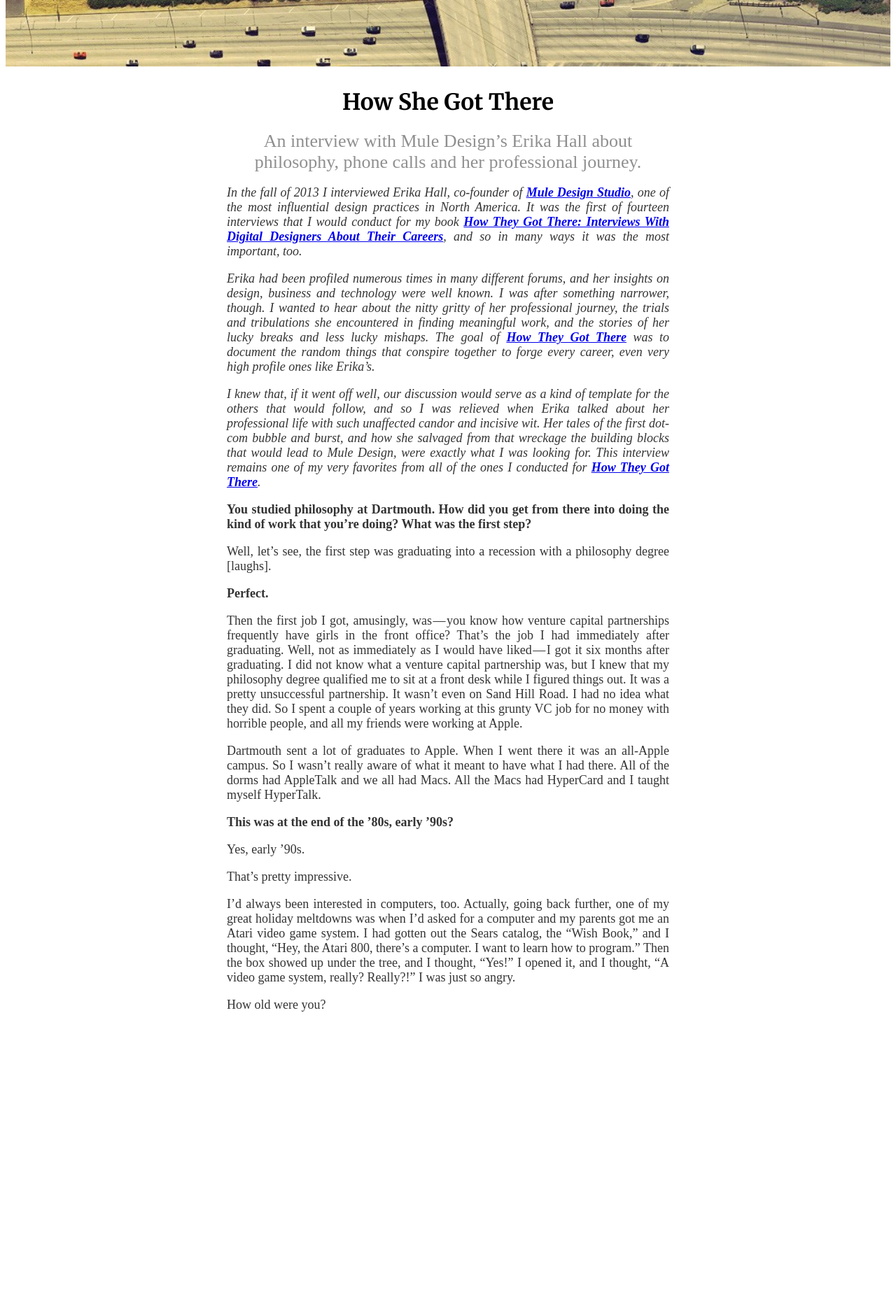
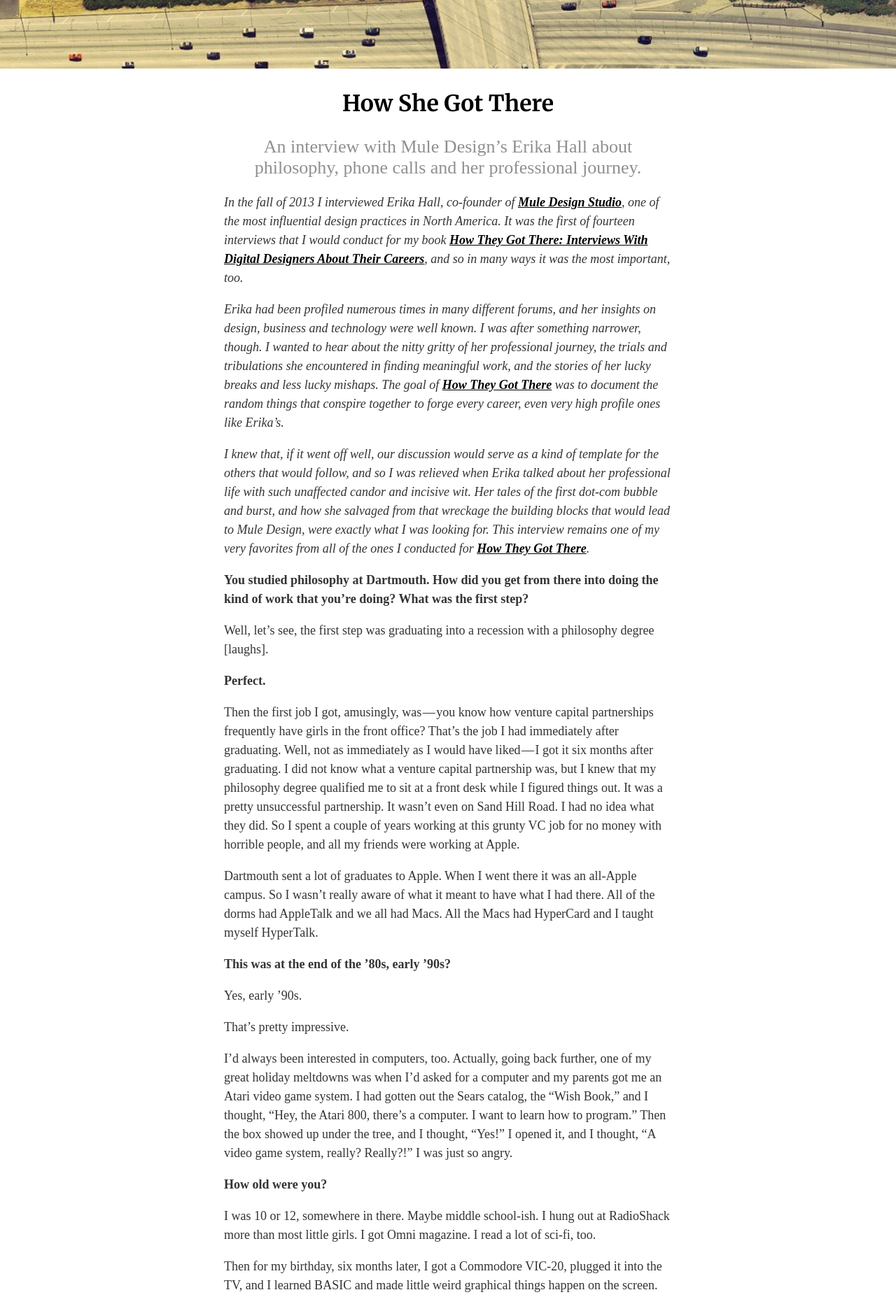
Before and after one commit to greenfox-velox/zsoltfekete, a plain HTML site: page week-01/day-01/index.html in a window 1280 px wide. Shown: the part 740-2594 px from the top of the page at 70% size. Before the commit the page ends 2195 px from the top, so only its background shows below. Drawn offline with Linux system fonts and the light colour scheme.

Commit message:
Fixed the problems on the basis of feedback

```diff
--- a/week-01/day-01/index.html
+++ b/week-01/day-01/index.html
@@ -8,40 +8,48 @@
     <link href='https://fonts.googleapis.com/css?family=Merriweather:400,700' rel='stylesheet' type='text/css'>
   </head>
   <body>
-  <img src="1-EBcKfyBxDTPNIymVoUJ5-Q.jpeg">
-
+    <header>
+      <img class="picture_header" src="header_picture.jpeg">
+    </header>
+      <main>
       <article>
-
-  <h1>How She Got There</1>
-  <h2>An interview with Mule Design’s Erika Hall about philosophy, phone calls and her professional journey.</1>
-  <p> <em>In the fall of 2013 I interviewed Erika Hall, co-founder of <strong> <a href="http://muledesign.com/">Mule Design Studio</a></strong>, one of the most influential design practices in North America. It was the first of fourteen interviews that I would conduct for my book <strong> <a href="http://muledesign.com/">How They Got There: Interviews With Digital Designers About Their Careers</a></strong>, and so in many ways it was the most important, too.
-
-  <p>Erika had been profiled numerous times in many different forums, and her insights on design, business and technology were well known. I was after something narrower, though. I wanted to hear about the nitty gritty of her professional journey, the trials and tribulations she encountered in finding meaningful work, and the stories of her lucky breaks and less lucky mishaps. The goal of <strong> <a href="http://muledesign.com/">How They Got There</a></strong> was to document the random things that conspire together to forge every career, even very high profile ones like Erika’s.
-
-  <p>I knew that, if it went off well, our discussion would serve as a kind of template for the others that would follow, and so I was relieved when Erika talked about her professional life with such unaffected candor and incisive wit. Her tales of the first dot-com bubble and burst, and how she salvaged from that wreckage the building blocks that would lead to Mule Design, were exactly what I was looking for. This interview remains one of my very favorites from all of the ones I conducted for <strong> <a href="http://muledesign.com/">How They Got There</a></strong>.</em>
-
-  <p><strong>You studied philosophy at Dartmouth. How did you get from there into doing the kind of work that you’re doing? What was the first step?</strong>
-
-  <p>Well, let’s see, the first step was graduating into a recession with a philosophy degree [laughs].
-
-  <p><strong>Perfect.</strong>
-
-  <p>Then the first job I got, amusingly, was — you know how venture capital partnerships frequently have girls in the front office? That’s the job I had immediately after graduating. Well, not as immediately as I would have liked — I got it six months after graduating. I did not know what a venture capital partnership was, but I knew that my philosophy degree qualified me to sit at a front desk while I figured things out. It was a pretty unsuccessful partnership. It wasn’t even on Sand Hill Road. I had no idea what they did. So I spent a couple of years working at this grunty VC job for no money with horrible people, and all my friends were working at Apple.
-
-  <p>Dartmouth sent a lot of graduates to Apple. When I went there it was an all-Apple campus. So I wasn’t really aware of what it meant to have what I had there. All of the dorms had AppleTalk and we all had Macs. All the Macs had HyperCard and I taught myself HyperTalk.
-
-  <p><strong>This was at the end of the ’80s, early ’90s?</strong>
-
-  <p>Yes, early ’90s.
-
-  <p>That’s pretty impressive.
-
-  <p>I’d always been interested in computers, too. Actually, going back further, one of my great holiday meltdowns was when I’d asked for a computer and my parents got me an Atari video game system. I had gotten out the Sears catalog, the “Wish Book,” and I thought, “Hey, the Atari 800, there’s a computer. I want to learn how to program.” Then the box showed up under the tree, and I thought, “Yes!” I opened it, and I thought, “A video game system, really? Really?!” I was just so angry.
-
-  <p>How old were you?
-
+        <h1>How She Got There</h1>
+        <h2>An interview with Mule Design’s Erika Hall about philosophy, phone calls and her professional journey.</h2>
+        <section class="introduction">
+          <p> In the fall of 2013 I interviewed Erika Hall, co-founder of <a href="http://muledesign.com/">Mule Design Studio</a>, one of the most influential design practices in North America. It was the first of fourteen interviews that I would conduct for my book <a href="http://muledesign.com/">How They Got There: Interviews With Digital Designers About Their Careers</a>, and so in many ways it was the most important, too.</p>
+          <p>Erika had been profiled numerous times in many different forums, and her insights on design, business and technology were well known. I was after something narrower, though. I wanted to hear about the nitty gritty of her professional journey, the trials and tribulations she encountered in finding meaningful work, and the stories of her lucky breaks and less lucky mishaps. The goal of <a href="http://muledesign.com/">How They Got There</a> was to document the random things that conspire together to forge every career, even very high profile ones like Erika’s.</p>
+          <p>I knew that, if it went off well, our discussion would serve as a kind of template for the others that would follow, and so I was relieved when Erika talked about her professional life with such unaffected candor and incisive wit. Her tales of the first dot-com bubble and burst, and how she salvaged from that wreckage the building blocks that would lead to Mule Design, were exactly what I was looking for. This interview remains one of my very favorites from all of the ones I conducted for <a href="http://muledesign.com/">How They Got There</a>.</p>
+        </section>
+        <section>
+          <p class="question">You studied philosophy at Dartmouth. How did you get from there into doing the kind of work that you’re doing? What was the first step?</p>
+          <p= class="answer">Well, let’s see, the first step was graduating into a recession with a philosophy degree [laughs].</p>
+          <p= class="question">Perfect.</p>
+          <p= class="answer">Then the first job I got, amusingly, was — you know how venture capital partnerships frequently have girls in the front office? That’s the job I had immediately after graduating. Well, not as immediately as I would have liked — I got it six months after graduating. I did not know what a venture capital partnership was, but I knew that my philosophy degree qualified me to sit at a front desk while I figured things out. It was a pretty unsuccessful partnership. It wasn’t even on Sand Hill Road. I had no idea what they did. So I spent a couple of years working at this grunty VC job for no money with horrible people, and all my friends were working at Apple.</p>
+          <p= class="answer">Dartmouth sent a lot of graduates to Apple. When I went there it was an all-Apple campus. So I wasn’t really aware of what it meant to have what I had there. All of the dorms had AppleTalk and we all had Macs. All the Macs had HyperCard and I taught myself HyperTalk.</p>
+          <p= class="question">This was at the end of the ’80s, early ’90s?</p>
+          <p= class="answer">Yes, early ’90s.</p>
+          <p= clas="question">That’s pretty impressive.</p>
+          <p= class="answer">I’d always been interested in computers, too. Actually, going back further, one of my great holiday meltdowns was when I’d asked for a computer and my parents got me an Atari video game system. I had gotten out the Sears catalog, the “Wish Book,” and I thought, “Hey, the Atari 800, there’s a computer. I want to learn how to program.” Then the box showed up under the tree, and I thought, “Yes!” I opened it, and I thought, “A video game system, really? Really?!” I was just so angry.</p>
+          <p= class="question">How old were you?</p>
+          <p= class="answer">I was 10 or 12, somewhere in there. Maybe middle school-ish. I hung out at RadioShack more than most little girls. I got Omni magazine. I read a lot of sci-fi, too.</p>
+          <p class="answer">Then for my birthday, six months later, I got a Commodore VIC-20, plugged it into the TV, and I learned BASIC and made little weird graphical things happen on the screen.</p>
+          <p class="answer">When I went to college, I drew on that and took a programming class. It was fun. I learned a lot and I learned the basics of programming.</p>
+          <p class="question">Did you think then that you would work in technology?</p>
+          <p class="answer">Not necessarily. I was surrounded by technology in a way I didn’t realize. In the fall of 1988, at Dartmouth, they introduced an email system, BlitzMail, which looked a lot like Eudora, and all the students used email. Here it was, the end of the ’80s, I have a networked computer. I send my papers to the library laser printer and then go pick them up on my way to class. I’m learning HyperTalk.</p>
+          <p class="answer">I just thought, “Oh, everybody has Macs. That’s just the next evolution.” Then I graduated and found out 3 percent of people have Macs. I saw Windows for the first time and I thought, “What are you people doing? This is hideous. This is really horrifying.”</p>
+          <p class="answer">Anyway, technology had always been in the background. And maybe I had a very early version of that “everybody should code” mindset.I’d always had really nerdy and geeky friends. The first guy I dated in high school was already programming for NASA.</p>
+          <p class="answer">This was just something that really appealed to me, especially coming from Los Angeles. It seemed more substantive. I thought, “We’re going to make things with technology and it’s going to be awesome.”</p>
+          <p class="answer">I was also fleeing from being an English major, which is what everybody thought I was going to be because I was interested in language. I majored in Russian, and then I went to Russia for a while and got back and I thought, “No, I feel like I’ve learned all the Russian I really want to learn.” Also I saw the state of Russia and the economy there, and I knew, “My friends who majored in Chinese and economics, they’re the ones who made the correct bet.”</p>
+          <p class="answer">So, I had this stupid VC job and thought, “Okay, what am I going to do now?” One of my friends had Lynx and showed me, “This is the World Wide Web and all of these different servers are connected.” Then another friend of mine who worked at Apple said, “Oh, hey, here’s this thing called Mosaic.” My reaction was, “This! This is everything I’m interested in. This is everything that interested me in philosophy. This is everything that interested me about design and being an architect. This is everything that interested me in publishing.”</p>
+          <div class="picture_box">
+            <img class="picture_main" src="main_picture.jpeg">
+            <p>Erika Hall in San Francisco, 2013 (Photo courtesy of Jeffrey Zeldman)
+          </div>
+          <p class="question">So when you saw the web, you said, “This is what I want to do.” How specific was that idea? Was it like, “I just want to do something in this industry” or was it “I want to be publishing here” or “I want to be programming”?</p>
+          <p class="answer">I wanted to somehow be involved. At that point, everybody was making it up as they went along. At the time, we were asking ourselves, “What is this for?” There was no commercial Internet. Having things online, being able to communicate asynchronously, always being networked — that was what I loved about being in school and communicating by email, and hating the phone. That was so natural to me.</p>
+          <p class="answer">I saw that and I thought it was exciting and I wanted to be involved in it, but I wasn’t totally clear on what that could be. What kind of job can you do with this? So I just started calling people up. “Hey, I want to do Internet-y things.” Something that I totally recommend is calling people up or emailing people and saying, “Hey, can I buy you coffee and have you talk about your career?” People will do that, and I totally did this.</p>
+        </section>
       </article>
-
-
+    </main>
   </body>
 </html>
--- a/week-01/day-01/style.css
+++ b/week-01/day-01/style.css
@@ -1,34 +1,64 @@
-h1{
-  font-weight: bold;
-  color:#2222222;
-  font-size:32px;
-  text-align: center;
-  margin-bottom: auto;
-  font-family: 'Merriweather', serif;
+body{
+  margin: 0 auto;
 }
 
-h2{
+.picture_header {
+  width: 100%;
+}
+
+h1 {
+  font-family: 'Merriweather', serif;
+  font-weight: bold;
+  color: #2222222;
+  font-size: 32px;
+  text-align: center;
+  margin-bottom: 0 auto;
+}
+
+h2 {
   font-weight: normal;
   color:rgba(0,0,0,.44);
-  font-size:26px;
+  font-size: 26px;
   text-align: center;
-  margin-bottom: auto;
 }
 
-p{
+section {
+  font-size: 18px;
   font-weight: normal;
-  color:rgba(0,0,0,0.8);
-  font-size:18px;
-  text-align: justify;
-  margin-bottom: auto;
+  font-family: "Times New Roman",Times,serif;
+  line-height: 27px;
+  color: rgba(0, 0, 0, 0.8);
 }
 
-img {
-  width: 100%;
-  margin: auto;
+.introduction {
+  font-style: italic;
+}
+
+a {
+  font-weight: normal;
+  color:rgba(0,0,0,1);
+  font-weight: bold;
 }
 
 article {
-  max-width: 50%;
-  margin: auto;
+  width: 50%;
+  max-width: 700px;
+  margin: 0 auto;
 }
+
+.question {
+  font-weight: bold;
+}
+
+.answer {
+  font-weight: normal;;
+}
+
+.picture_box {
+  box-sizing: border-box;
+  width: 50%;
+  float: left;
+  margin-right: 70px;
+  padding-top: 10px;
+  padding-bottom: 10px;
+}
```
Also changed, not shown: week-01/day-01/1-wV5ane7jBZf_-_-0XA-50Q.jpeg (deleted), week-01/day-01/header_picture.jpeg (renamed from week-01/day-01/1-EBcKfyBxDTPNIymVoUJ5-Q.jpeg), week-01/day-01/main_picture.jpeg (renamed from week-01/day-01/1-Gvw0d4iezK7jv1wvm9XvHw.jpeg). Lines whose indentation alone changed are shown as unchanged.
